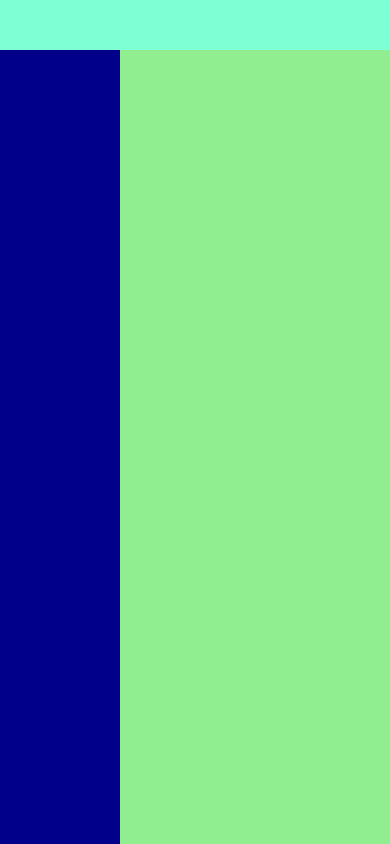
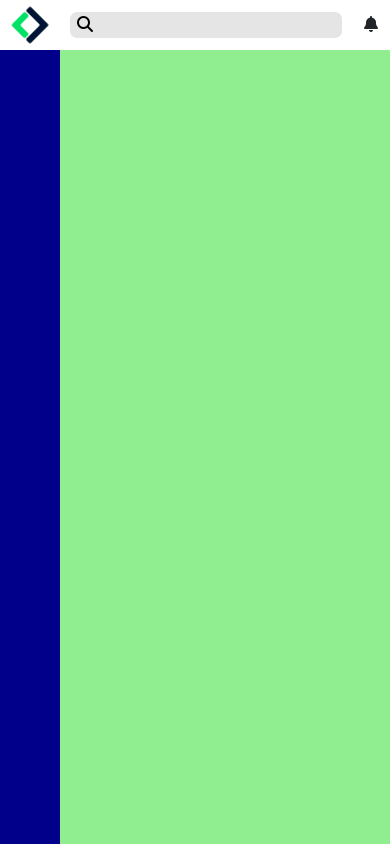
Before and after one commit to alessandraspalla/html-css-bootstrap-dashboard, a plain HTML site: page index.html in a window 390 px wide. Drawn offline with nearby package versions, Linux system fonts and the light colour scheme.

Commit message:
inserimento elementi header e aside responsive

```diff
--- a/css/style.css
+++ b/css/style.css
@@ -1,10 +1,64 @@
 * {
     font-family: 'Roboto', sans-serif;
+}
+
+a {
+    text-decoration: none;
+}
+
+img {
+    width: 100%;
 }
 
 /* regole header */
 header {
     height: 50px;
+}
+
+#logo {
+    margin: 0 10px;
+}
+
+#logo-small {
+    display: none;
+}
+
+form {
+    flex-grow: 1;
+    background-color: #e5e5e5;
+    margin-inline: 10px;
+    border-radius: 7px;
+}
+
+form a {
+    color: #000;
+    margin-inline: 7px;
+}
+
+#search-bar {
+    border: hidden;
+    background-color: #e5e5e5;
+    width: calc(100% - 40px)
+}
+
+.icon i, .drop_down {
+    margin-inline: 12px;
+}
+
+/* header versione tablet */
+@media screen and (max-width:768px) {
+    #logo {
+        display: none;
+    }
+
+    #logo-small {
+        display: block;
+        width: 60px;
+    }
+
+    .icon {
+        display: none;
+    }
 }
 
 /* regole inferior */
@@ -15,22 +69,32 @@ header {
 
 /* regole aside */
 aside {
-    width: 120px;
+    width: 150px;
     height: 100%;
     background-color: darkblue;
 }
 
 /* regole main */
 main {
-    width: calc(100% - 120px);
+    width: calc(100% - 150px);
     height: 100%;
-    background-color: lightgreen;
     overflow: auto;
 }
 
 
+/* main versione tablet con aside che si restringe */
+@media screen and (max-width:768px) {
+    aside {
+        width: 60px;
+    }
+
+    main {
+        width: calc(100% - 60px);
+    }
+}
 
 /* DEBUG */
-header {
-    background-color: aquamarine;
+
+main {
+    background-color: lightgreen;
 }
--- a/index.html
+++ b/index.html
@@ -14,8 +14,36 @@
 </head>
 <body>
     <!-- header -->
-    <header>
+    <header class="d-flex align-items-center">
+        <!-- logo versione desktop -->
+        <div id="logo">
+            <img src="img/logo.svg" alt="logo esteso boolean">
+        </div>
 
+        <!-- logo versione tablet e mobile -->
+        <div id="logo-small">
+            <img src="img/mobile-logo.png" alt="logo boolean">
+        </div>
+
+        <!-- search-bar -->
+        <form action="url" method="get">
+            <a href="#">
+                <i class="fa-solid fa-magnifying-glass"></i>
+            </a>
+            <input type="text" name="ricerca" id="search-bar">
+        </form>
+
+        <!-- icone versione desktop -->
+        <div class="icon">
+            <i class="fa-solid fa-list"></i>
+            <i class="fa-solid fa-question"></i>
+            <i class="fa-solid fa-ellipsis-vertical"></i>
+        </div>
+
+        <!-- campana con dropdown -->
+        <div class="drop_down">
+            <i class="fa-solid fa-bell"></i>
+        </div>
     </header>
 
     <!-- parte inferiore -->
```
